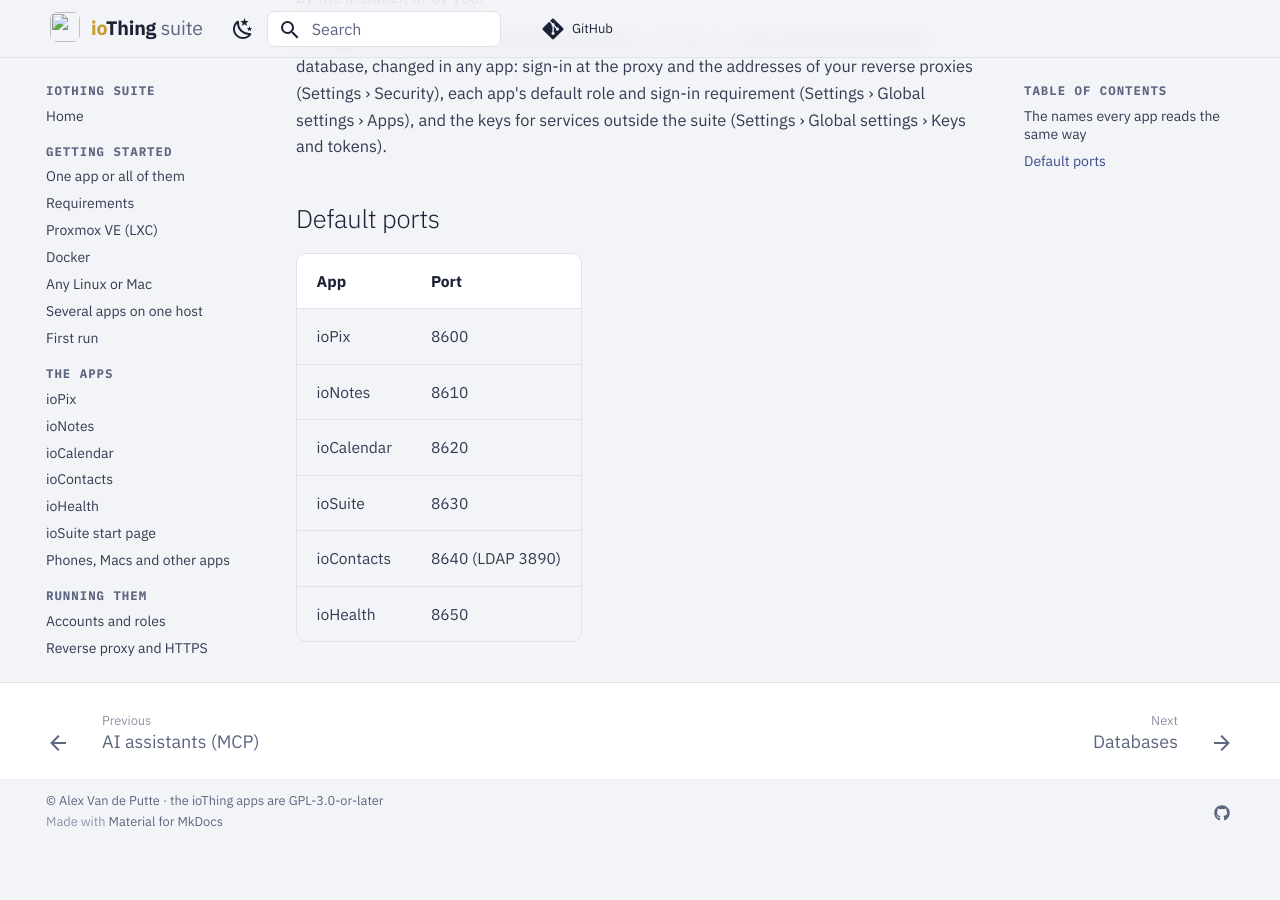
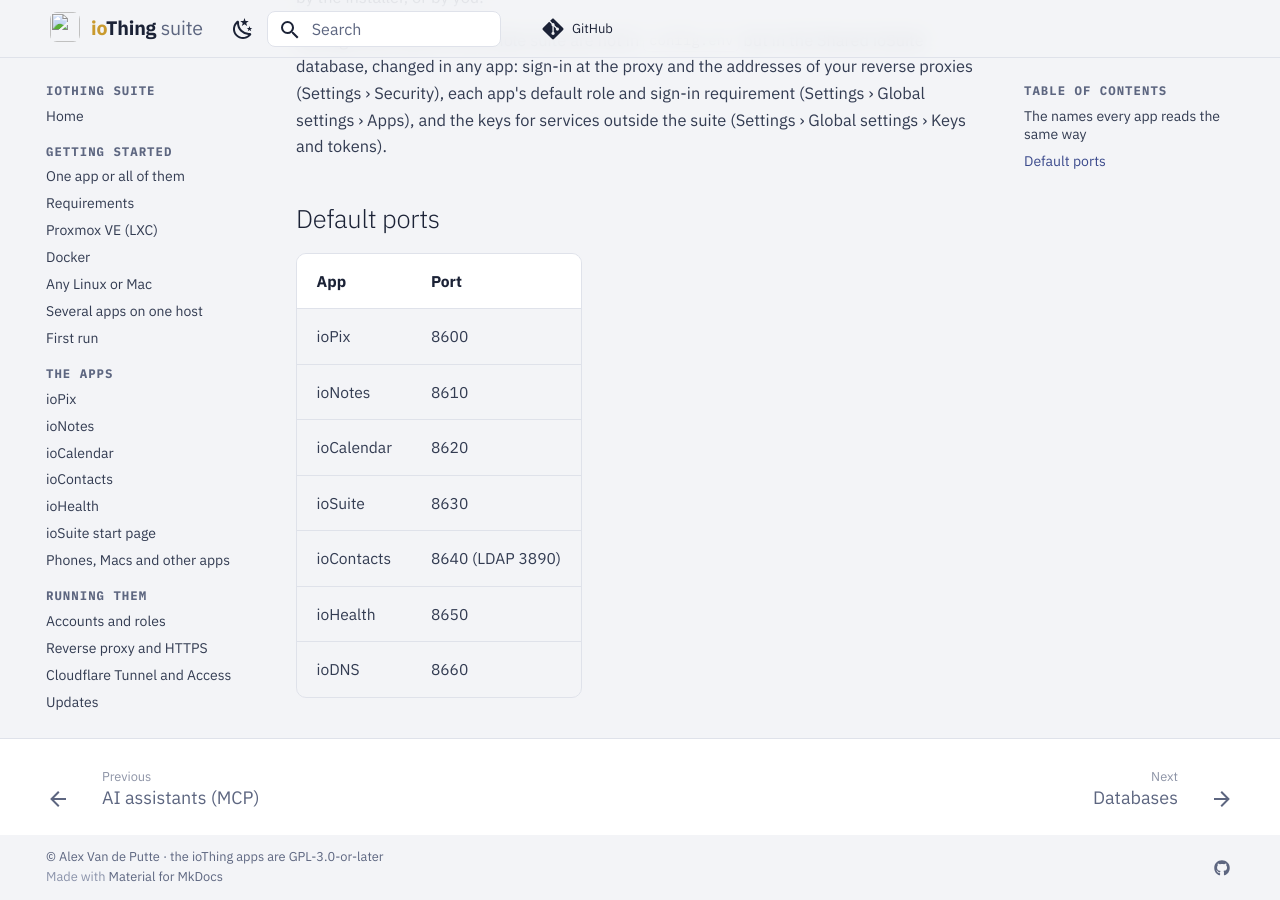
Before and after one commit to avandeputte/iosuite, an MkDocs documentation site: the page built from docs/docs/reference/configuration.md, in a window 1280 px wide and 900 px high, scrolled down 1246 px. Built offline with MkDocs 1.6.1 and Material for MkDocs 9.7.7, drawn with Linux system fonts in a browser that asks for light colours; comment, search, counter and statistics services are not loaded; before the commit the page ends 2091 px from its top, so only the background shows below that.

Commit message:
Default ports: ioDNS 8660 (the facts check asks for every registered app's port)

```diff
--- a/docs/docs/reference/configuration.md
+++ b/docs/docs/reference/configuration.md
@@ -63,3 +63,4 @@ Apps), and the keys for services outside the suite (Settings › Global settings
 | ioSuite | 8630 |
 | ioContacts | 8640 (LDAP 3890) |
 | ioHealth | 8650 |
+| ioDNS | 8660 |
```
